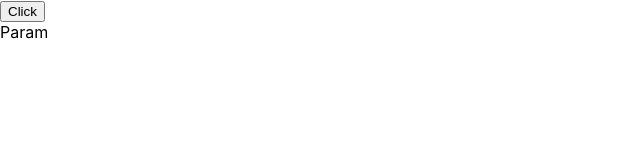
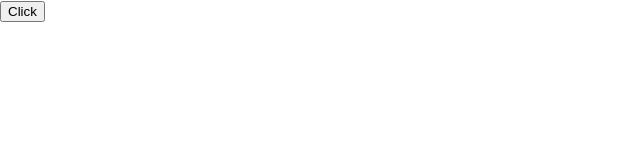
Before and after one commit to kaleshreyas45/popup, a React (Create React App) app: page /Param in a window 1280 px wide. Shown: the top 160 px of the page, without its empty margins (0-640 px from the left). Built offline with nearby package versions, Linux system fonts and the light colour scheme.

Commit message:
fifth commit

```diff
--- a/src/App.js
+++ b/src/App.js
@@ -15,7 +15,7 @@ function App() {
     <>
       {data?<h1>Shreyas</h1>:""}
       <button onClick={openWindow}>Click</button>
-      <Route path="/Param">
+      <Route path="/popup/Param">
         <Param></Param>
       </Route>
     </>
```
